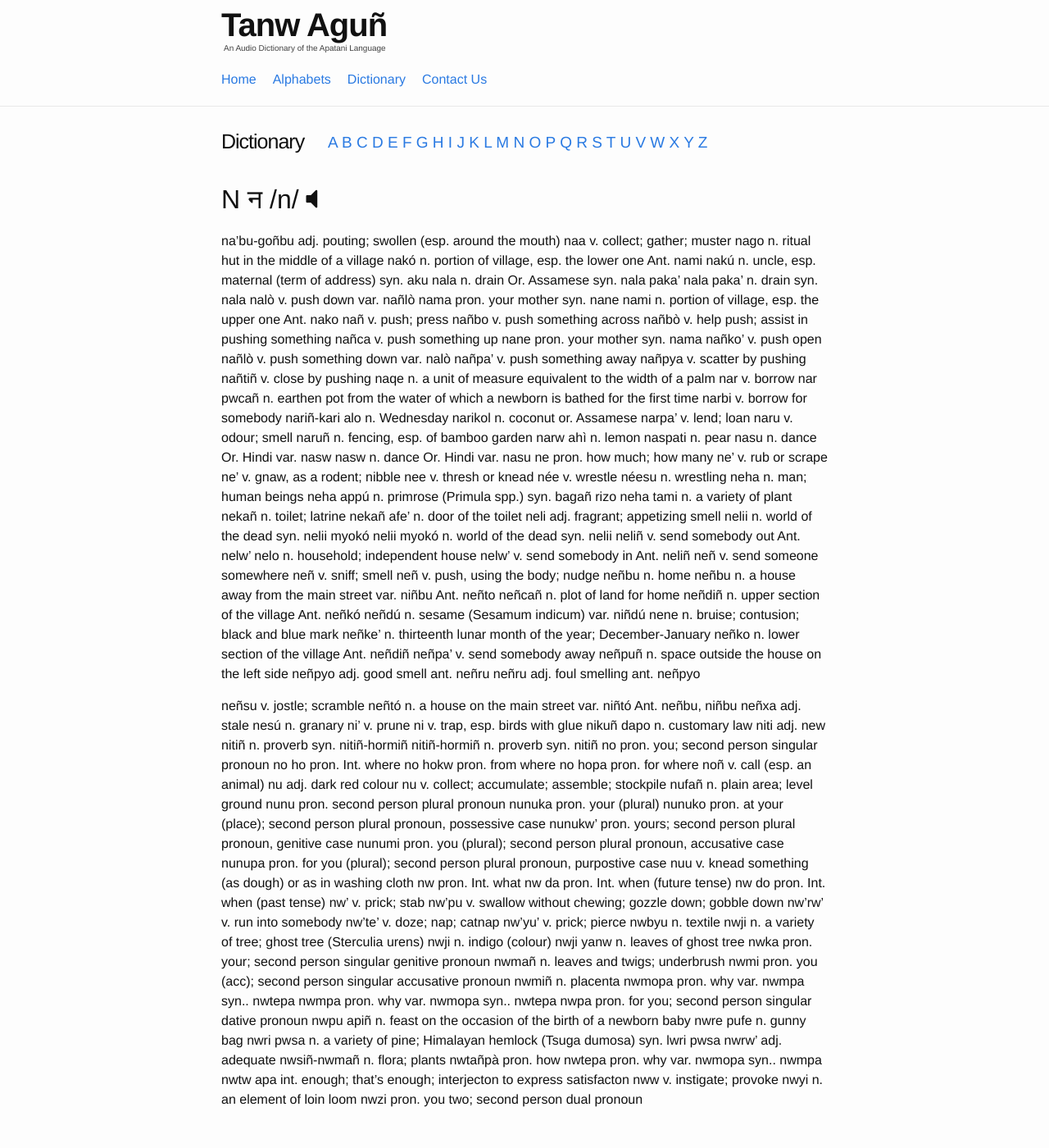
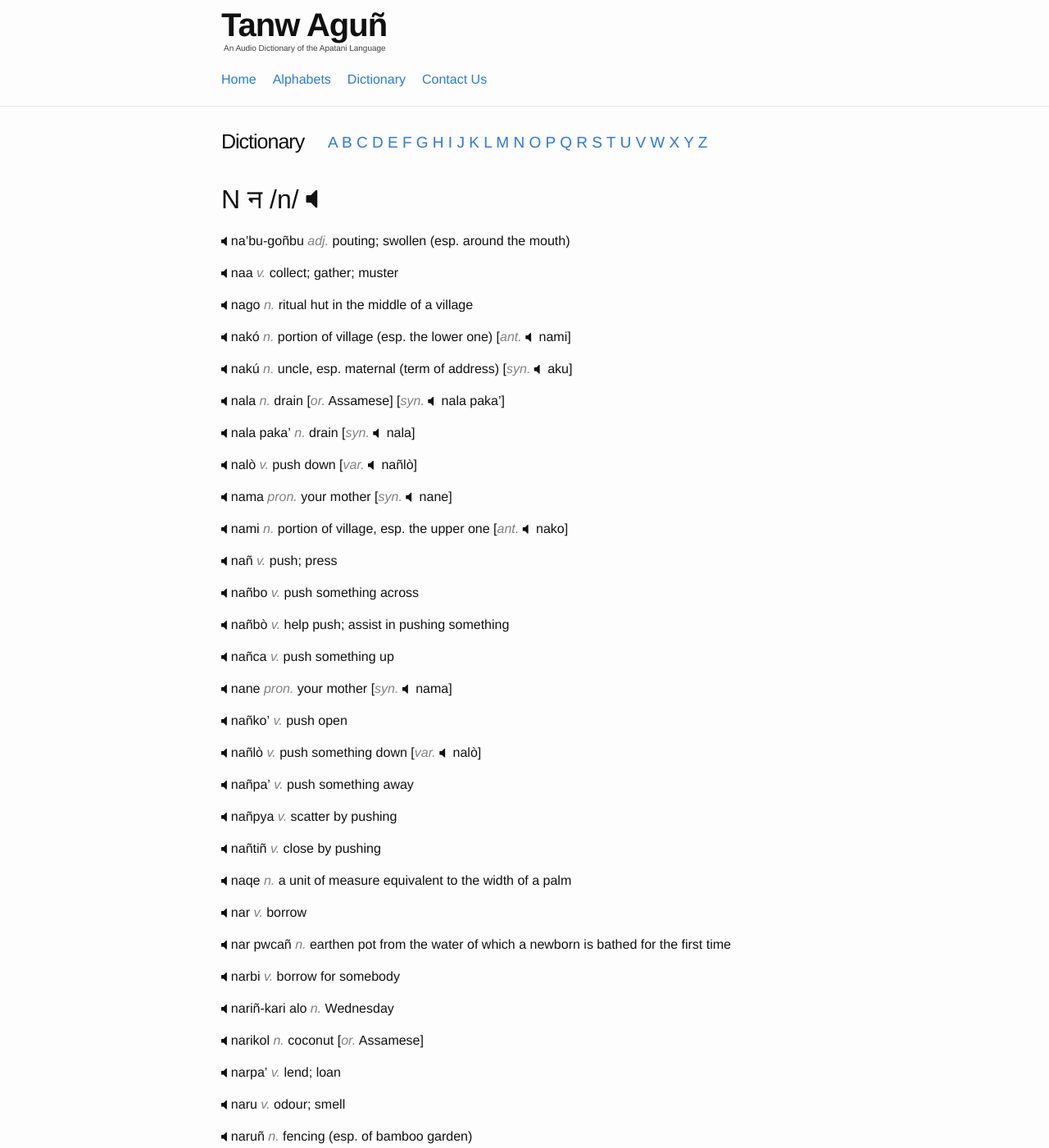
Before and after one commit to hacksparrow/language.apatani.org, a Jekyll site: the page built from dictionary/n.md, in a window 1280 px wide and 1400 px high. Shown: the whole window at 82% size. Built offline with Jekyll 4.4.1, drawn with Linux system fonts in a browser that asks for light colours; nearby versions of some CDN libraries; comment, search, counter and statistics services are not loaded; some of the changed text lies outside the part shown.

Commit message:
Update n.md

```diff
--- a/dictionary/n.md
+++ b/dictionary/n.md
@@ -6,124 +6,362 @@
 ipa: n
 ---
 
-na'bu-goñbu	adj.	pouting; swollen (esp. around the mouth)
-naa	v.	collect; gather; muster
-nago	n.	ritual hut in the middle of a village
-nakó	n.	portion of village, esp. the lower one	Ant.	nami
-nakú	n.	uncle, esp. maternal (term of address)	syn.	aku
-nala	n.	drain	Or.	Assamese	syn.	nala paka'
-nala paka'	n.	drain	syn.	nala
-nalò	v.	push down	var.	nañlò
-nama	pron.	your mother	syn.	nane
-nami	n.	portion of village, esp. the upper one	Ant.	nako
-nañ	v.	push; press
-nañbo	v.	push something across
-nañbò	v.	help push; assist in pushing something
-nañca	v.	push something up
-nane	pron.	your mother	syn.	nama
-nañko'	v.	push open
-nañlò	v.	push something down	var.	nalò
-nañpa'	v.	push something away
-nañpya	v.	scatter by pushing
-nañtiñ	v.	close by pushing
-naqe	n.	a unit of measure equivalent to the width of a palm
-nar	v.	borrow
-nar pwcañ	n.	earthen pot from the water of which a newborn is bathed for the first time
-narbi	v.	borrow for somebody
-nariñ-kari alo	n.	Wednesday
-narikol	n.	coconut	or.	Assamese
-narpa'	v.	lend; loan
-naru	v.	odour; smell
-naruñ	n.	fencing, esp. of bamboo garden
-narw ahì	n.	lemon
-naspati	n.	pear
-nasu	n.	dance	Or.	Hindi	var.	nasw
-nasw	n.	dance	Or.	Hindi	var.	nasu
-ne	pron.	how much; how many
-ne'	v.	rub or scrape
-ne'	v.	gnaw, as a rodent; nibble
-nee	v.	thresh or knead
-née	v.	wrestle
-néesu	n.	wrestling
-neha	n.	man; human beings
-neha appú	n.	primrose (Primula spp.)	syn.	bagañ rizo
-neha tami	n.	a variety of plant
-nekañ	n.	toilet; latrine
-nekañ afe'	n.	door of the toilet
-neli	adj.	fragrant; appetizing smell
-nelii	n.	world of the dead	syn.	nelii myokó
-nelii myokó	n.	world of the dead	syn.	nelii
-neliñ	v.	send somebody out	Ant.	nelw'
-nelo	n.	household; independent house
-nelw'	v.	send somebody in	Ant.	neliñ
-neñ	v.	send someone somewhere
-neñ	v.	sniff; smell
-neñ	v.	push, using the body; nudge
-neñbu	n.	home
-neñbu	n.	a house away from the main street	var.	niñbu	Ant.	neñto
-neñcañ	n.	plot of land for home
-neñdiñ	n.	upper section of the village	Ant.	neñkó
-neñdú	n.	sesame (Sesamum indicum)	var. 	niñdú
-nene	n.	bruise; contusion; black and blue mark
-neñke'	n.	thirteenth lunar month of the year; December-January
-neñko	n.	lower section of the village	Ant.	neñdiñ
-neñpa'	v.	send somebody away
-neñpuñ	n.	space outside the house on the left side
-neñpyo	adj.	good smell	ant.	neñru
-neñru	adj.	foul smelling	ant.	neñpyo
+__na'bu-goñbu__	_adj._	pouting; swollen (esp. around the mouth)
 
-neñsu	v.	jostle; scramble
-neñtó	n.	a house on the main street	var.	niñtó	Ant.	neñbu, niñbu
-neñxa	adj.	stale
-nesú	n.	granary
-ni'	v.	prune
-ni	v.	trap, esp. birds with glue
-nikuñ dapo	n.	customary law
-niti	adj.	new
-nitiñ	n.	proverb	syn.	nitiñ-hormiñ
-nitiñ-hormiñ	n.	proverb	syn.	nitiñ
-no	pron.	you; second person singular pronoun
-no ho	pron. Int.	where
-no hokw	pron.	from where
-no hopa	pron.	for where
-noñ	v.	call (esp. an animal)
-nu	adj.	dark red colour
-nu	v.	collect; accumulate; assemble; stockpile
-nufañ	n.	plain area; level ground
-nunu	pron.	second person plural pronoun
-nunuka	pron.	your (plural)
-nunuko	pron.	at your (place); second person plural pronoun, possessive case
-nunukw'	pron.	yours; second person plural pronoun, genitive case
-nunumi	pron.	you (plural); second person plural pronoun, accusative case
-nunupa	pron.	for you (plural); second person plural pronoun, purpostive case
-nuu	v.	knead something (as dough) or as in washing cloth
-nw	pron. Int.	what
-nw da	pron. Int.	when (future tense)
-nw do	pron. Int.	when (past tense)
-nw'	v.	prick; stab
-nw'pu	v.	swallow without chewing; gozzle down; gobble down
-nw'rw'	v.	run into somebody
-nw'te'	v.	doze; nap; catnap
-nw'yu'	v.	prick; pierce
-nwbyu	n.	textile
-nwji	n.	a variety of tree; ghost tree (Sterculia urens)
-nwji	n.	indigo (colour)
-nwji yanw	n.	leaves of ghost tree
-nwka	pron.	your; second person singular genitive pronoun
-nwmañ	n.	leaves and twigs; underbrush
-nwmi	pron.	you (acc); second person singular accusative pronoun
-nwmiñ	n.	placenta
-nwmopa	pron.	why	var. 	nwmpa	syn..	nwtepa
-nwmpa	pron.	why	var. 	nwmopa	syn..	nwtepa
-nwpa	pron.	for you; second person singular dative pronoun
-nwpu apiñ	n.	feast on the occasion of the birth of a newborn baby
-nwre pufe	n.	gunny bag
-nwri pwsa	n.	a variety of pine; Himalayan hemlock (Tsuga dumosa)	syn.	lwri pwsa
-nwrw'	adj.	adequate
-nwsiñ-nwmañ	n.	flora; plants
-nwtañpà	pron.	how
-nwtepa	pron.	why	var. 	nwmopa	syn..	nwmpa
-nwtw apa	int.	enough; that’s enough; interjecton to express satisfacton
-nww	v.	instigate; provoke
-nwyi	n.	an element of loin loom
-nwzi	pron.	you two; second person dual pronoun
+
+__naa__	_v._	collect; gather; muster
+
+
+__nago__ _n._	ritual hut in the middle of a village
+
+
+__nakó__	_n._	portion of village (esp. the lower one)	[_ant._	nami]
+
+
+__nakú__	_n._	uncle, esp. maternal (term of address)	[_syn._	aku]
+
+
+__nala__	_n._	drain	[_or._	Assamese]	[_syn._	nala paka']
+
+
+__nala paka'__	_n._	drain	[_syn._	nala]
+
+
+__nalò__	_v._	push down	[_var._	nañlò]
+
+
+__nama__	_pron._	your mother	[_syn._	nane]
+
+
+__nami__	_n._	portion of village, esp. the upper one	[_ant._	nako]
+
+
+__nañ__	_v._	push; press
+
+
+__nañbo__	_v._	push something across
+
+
+__nañbò__	_v._	help push; assist in pushing something
+
+
+__nañca__	_v._	push something up
+
+
+__nane__	_pron._	your mother	[_syn._	nama]
+
+
+__nañko'__	_v._	push open
+
+
+__nañlò__	_v._	push something down	[_var._	nalò]
+
+
+__nañpa'__	_v._	push something away
+
+
+__nañpya__	_v._	scatter by pushing
+
+
+__nañtiñ__	_v._	close by pushing
+
+
+__naqe__	_n._	a unit of measure equivalent to the width of a palm
+
+
+__nar__	_v._	borrow
+
+
+__nar pwcañ__	_n._	earthen pot from the water of which a newborn is bathed for the first time
+
+
+__narbi__	_v._	borrow for somebody
+
+
+__nariñ-kari alo__	_n._	Wednesday
+
+
+__narikol__	_n._	coconut	[_or._	Assamese]
+
+
+__narpa'__	_v._	lend; loan
+
+
+__naru__	_v._	odour; smell
+
+
+__naruñ__	_n._	fencing (esp. of bamboo garden)
+
+
+__narw ahì__	_n._	lemon
+
+
+__naspati__	_n._	pear
+
+
+__nasu__	_n._	dance	[_or._	Hindi]	[_var._	nasw]
+
+
+__nasw__	_n._	dance	[_or._	Hindi]	[_var._	nasu]
+
+
+__ne__	_pron._	how much; how many
+
+
+__ne'__	_v._	rub or scrape
+
+
+__ne'__	_v._	gnaw, as a rodent; nibble
+
+
+__nee__	_v._	thresh or knead
+
+
+__née__	_v._	wrestle
+
+
+__néesu__	_n._	wrestling
+
+
+__neha__	_n._	man; human beings
+
+
+__neha appú__	_n._	primrose (_Primula_ spp.)	[_syn._	bagañ rizo]
+
+
+__neha tami__	_n._	a variety of plant
+
+
+__nekañ__	_n._	toilet; latrine
+
+
+__nekañ afe'__	_n._	door of the toilet
+
+
+__neli__	_adj._	fragrant; appetizing smell
+
+
+__nelii__	_n._	world of the dead	[_syn._	nelii myokó]
+
+
+__nelii myokó__	_n._	world of the dead	[_syn._	nelii]
+
+
+__neliñ__	_v._	send somebody out	[_ant._	nelw']
+
+
+__nelo__	_n._	household; independent house
+
+
+__nelw'__	_v._	send somebody in	[_ant._	neliñ]
+
+
+__neñ__	_v._	send someone somewhere
+
+
+__neñ__	_v._	sniff; smell
+
+
+__neñ__	_v._	push, using the body; nudge
+
+
+__neñbu__	_n._	home
+
+
+__neñbu__	_n._	a house away from the main street	[_var._	niñbu]	[_ant._	neñto]
+
+
+__neñcañ__	_n._	plot of land for home
+
+
+__neñdiñ__	_n._	upper section of the village	[_ant._	neñkó]
+
+
+__neñdú__	_n._	sesame (_Sesamum indicum_)	[_var._ 	niñdú]
+
+
+__nene__	_n._	bruise; contusion; black and blue mark
+
+
+__neñke'__	_n._	thirteenth lunar month of the year; December-January
+
+
+__neñko__	_n._	lower section of the village	[_ant._	neñdiñ]
+
+
+__neñpa'__	_v._	send somebody away
+
+
+__neñpuñ__	_n._	space outside the house on the left side
+
+
+__neñpyo__	_adj._	good smell	[_ant._	neñru]
+
+
+__neñru__	_adj._	foul smelling	[_ant._	neñpyo]
+
+
+
+__neñsu__	_v._	jostle; scramble
+
+
+__neñtó__	_n._	a house on the main street	[_var._	niñtó]	[_ant._	neñbu, niñbu]
+
+
+__neñxa__	_adj._	stale
+
+
+__nesú__	_n._	granary
+
+
+__ni'__	_v._	prune
+
+
+__ni__	_v._	trap (esp. birds with glue)
+
+
+__nikuñ dapo__	_n._	customary law
+
+
+__niti__	_adj._	new
+
+
+__nitiñ__	_n._	proverb	[_syn._	nitiñ-hormiñ]
+
+
+__nitiñ-hormiñ__	_n._	proverb	[_syn._	nitiñ]
+
+
+__no__	_pron._	you; second person singular pronoun
+
+
+__no ho__	_pron._	where
+
+
+__no hokw__	_pron._	from where
+
+
+__no hopa__	_pron._	for where
+
+
+__noñ__	_v._	call (esp. an animal)
+
+
+__nu__	_adj._	dark red colour
+
+
+__nu__	_v._	collect; accumulate; assemble; stockpile
+
+
+__nufañ__	_n._	plain area; level ground
+
+
+__nunu__	_pron._	second person plural pronoun
+
+
+__nunuka__	_pron._	your (plural)
+
+
+__nunuko__	_pron._	at your (place); second person plural pronoun, possessive case
+
+
+__nunukw'__	_pron._	yours; second person plural pronoun, genitive case
+
+
+__nunumi__	_pron._	you (plural); second person plural pronoun, accusative case
+
+
+__nunupa__	_pron._	for you (plural); second person plural pronoun, purpostive case
+
+
+__nuu__	_v._	knead something (as dough) or as in washing cloth
+
+
+__nw__	_pron._	what
+
+
+__nw da__	_pron._	when (future tense)
+
+
+__nw do__	_pron._ 	when (past tense)
+
+
+__nw'__	_v._	prick; stab
+
+
+__nw'pu__	_v._	swallow without chewing; gozzle down; gobble down
+
+
+__nw'rw'__	_v._	run into somebody
+
+
+__nw'te'__	_v._	doze; nap; catnap
+
+
+__nw'yu'__	_v._	prick; pierce
+
+
+__nwbyu__	_n._	textile
+
+
+__nwji__	_n._	a variety of tree; ghost tree (_Sterculia urens_)
+
+
+__nwji__	_n._	indigo (colour)
+
+
+__nwji yanw__	_n._	leaves of ghost tree
+
+
+__nwka__	_pron._	your; second person singular genitive pronoun
+
+
+__nwmañ__	_n._	leaves and twigs; underbrush
+
+
+__nwmi__	_pron._	you (accusative); second person singular accusative pronoun
+
+
+__nwmiñ__	_n._	placenta
+
+
+__nwmopa__	_pron._	why	[_var._ 	nwmpa]	[_syn._	nwtepa]
+
+
+__nwmpa__	_pron._	why	[_var._ 	nwmopa]	[_syn._	nwtepa]
+
+
+__nwpa__	_pron._	for you; second person singular dative pronoun
+
+
+__nwpu apiñ__	_n._	feast on the occasion of the birth of a newborn baby
+
+
+__nwre pufe__	_n._	gunny bag
+
+
+__nwri pwsa__	_n._	a variety of pine; Himalayan hemlock (_Tsuga dumosa_)	[_syn._	lwri pwsa]
+
+
+__nwrw'__	_adj._	adequate
+
+
+__nwsiñ-nwmañ__	_n._	flora; plants
+
+
+__nwtañpà__	_pron._	how
+
+
+__nwtepa__	_pron._	why	[_var._ 	nwmopa]	[_syn._	nwmpa]
+
+
+__nwtw apa__	_int._	enough; that’s enough; interjecton to express satisfacton
+
+
+__nww__	_v._	instigate; provoke
+
+
+__nwyi__	_n._	an element of loin loom
+
+
+__nwzi__	_pron._	you two; second person dual pronoun
```
